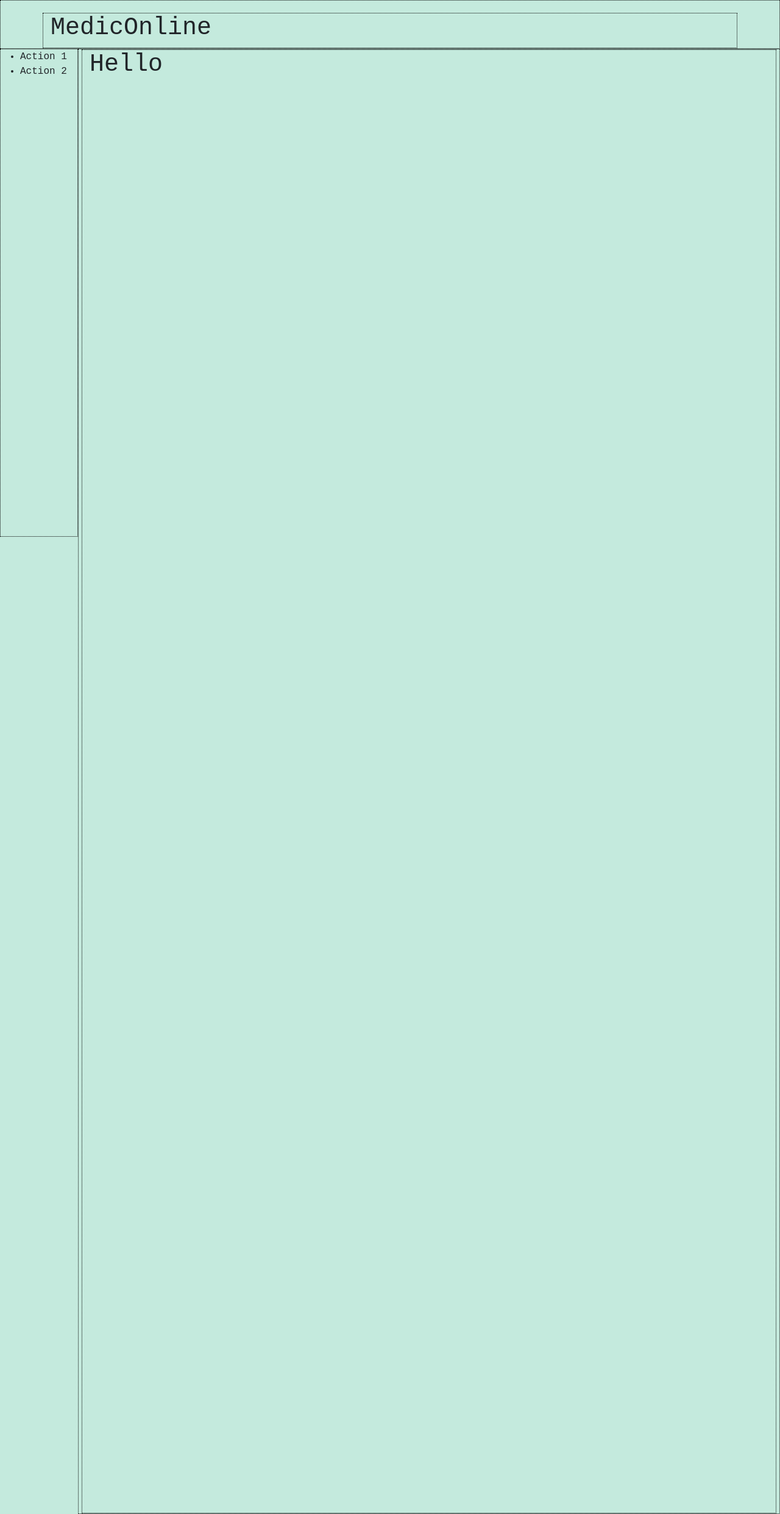
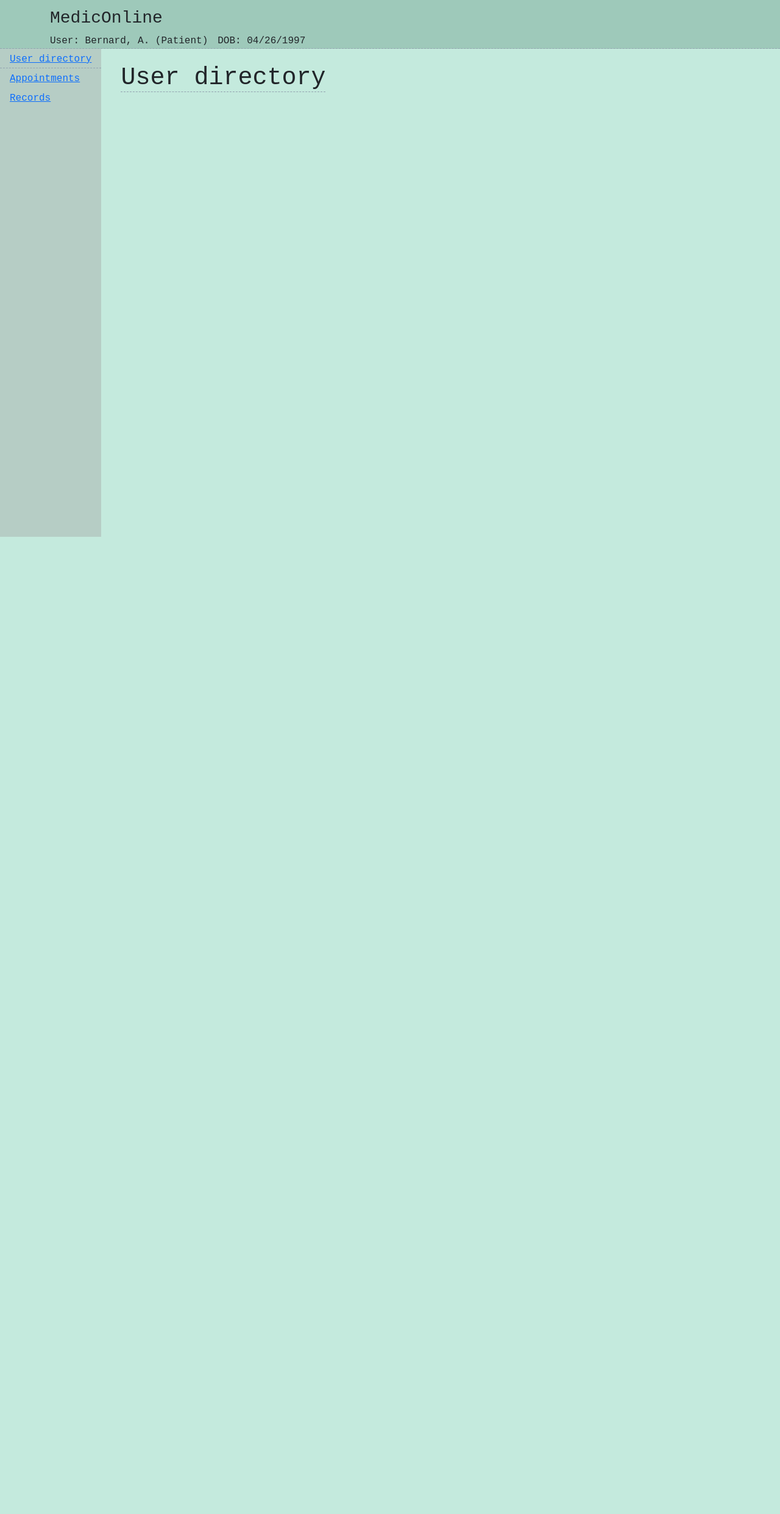
Before and after one commit to rcoppy/cs4111-proj1, a Flask app: page / in a window 1280 px wide. Shown: the whole page at 61% size. After the commit the page ends 880 px from the top, so only its background shows below. Run offline with Flask 2, Linux system fonts and the light colour scheme; data comes from the database, SQL or seed files in the repository; parts of the project's set-up code (start-up, migrations or seed data) failed here and were passed over.

Commit message:
more template styling

```diff
--- a/webserver/static/css/banner.css
+++ b/webserver/static/css/banner.css
@@ -8,4 +8,18 @@
 
     position: sticky;
     top: 0;
+
+    background-color: rgb(158, 201, 186);
+
+    z-index: 2;
 }
+
+#banner h1 {
+    font-size: 1.75rem;
+}
+
+#banner-data {
+    display: flex;
+    justify-content: flex-start;
+    gap: 1rem;
+}
--- /dev/null
+++ b/webserver/static/css/content.css
@@ -0,0 +1,4 @@
+#content {
+    padding-top: 1.5rem;
+    padding-left: 2rem;
+}
--- a/webserver/static/css/main.css
+++ b/webserver/static/css/main.css
@@ -4,6 +4,7 @@
 @import url('./banner.css');
 @import url('./nav-menu.css');
 @import url('./outer.css');
+@import url('./content.css');
 
 body {
     font-family: 'Courier New', Courier, monospace;
@@ -12,5 +13,9 @@ body {
 }
 
 div, header, nav {
-    border: 1px dotted black;
+    /* border: 1px dotted black; */
 }
+
+.b-bottom {
+    border-bottom: 0.12rem dashed rgb(147, 163, 176);
+}
--- a/webserver/static/css/nav-menu.css
+++ b/webserver/static/css/nav-menu.css
@@ -1,8 +1,26 @@
 #nav-menu {
-    width: 10vw;
+    width: 13vw;
     height: 100vh;
 
     position: fixed;
     left: 0;
     top: 10vh;
+
+    background-color: rgb(182, 205, 197);
 }
+
+#nav-menu ul {
+    padding-left: 0rem;
+}
+
+#nav-menu li {
+    list-style-type: none;
+    display: block;
+    padding-left: 1rem;
+    height: 2rem;
+    padding-top: 0.3rem;
+}
+
+#nav-menu li:hover {
+    background-color: aliceblue;
+}
--- a/webserver/static/css/outer.css
+++ b/webserver/static/css/outer.css
@@ -1,7 +1,7 @@
 #outer {
-    width: 90vw;
+    width: 87vw;
     position: relative;
-    left: 10vw;
+    left: 13vw;
 
     min-height: 90vh;
 }
--- a/webserver/templates/index.html
+++ b/webserver/templates/index.html
@@ -29,20 +29,31 @@
     <p>Name of new computer scientist: <input type="text" name="name"> <input type="submit" value="Add"></p>
   </form> -->
 
-  <header id="banner">
+  <header id="banner" class="b-bottom">
     <div class="container">
       <h1>MedicOnline</h1>
+      <div id="banner-data">
+        <span>User: Bernard, A. (Patient)</span>
+        <span>DOB: 04/26/1997</span>
+      </div>
     </div>
   </header>
   <nav id="nav-menu">
     <ul>
-      <li>Action 1</li>
-      <li>Action 2</li>
+      <a href="/users">
+        <li class="b-bottom">User directory</li>
+      </a>
+      <a href="/appointments">
+        <li>Appointments</li>
+      </a>
+      <a href="/records">
+        <li>Records</li>
+      </a>
     </ul>
   </nav>
   <div id="outer">
-    <div class="content container" style="height: 300vh">
-      <h1>Hello</h1>
+    <div id="content" class="container" style="height: 300vh">
+      <h1><span class="b-bottom">User directory</span></h1>
     </div>
   </div>
 
```
